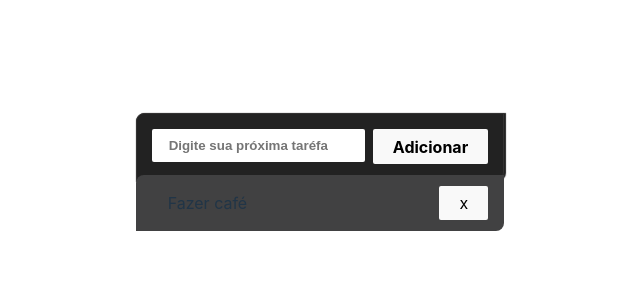
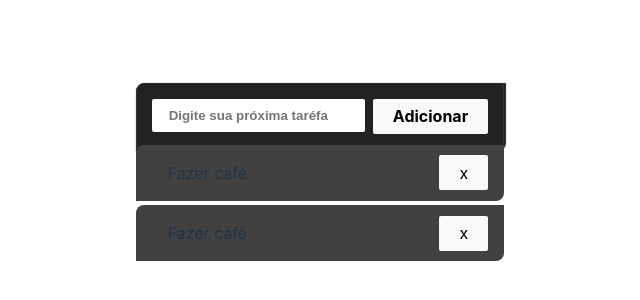
Before and after one commit to raioramalho/todo-list-frontend, a React (Vite) app: page / in a window 1280 px wide. Shown: the part 228-528 px from the top of the page, without its empty margins (320-960 px from the left). Built offline with nearby package versions, Linux system fonts and the light colour scheme.

Commit message:
Update style and files

```diff
--- a/src/components/Bar.jsx
+++ b/src/components/Bar.jsx
@@ -1,7 +1,7 @@
 import React from "react";
 import Button from "./Button"
 import Input from "./Input"
-import './Bar.css'
+import './style/Bar.css'
 
 
 const Bar = (
--- a/src/components/Button.jsx
+++ b/src/components/Button.jsx
@@ -1,4 +1,4 @@
-import './Button.css'
+import './style/Button.css'
 
 function funClick(){
     console.log('click')
--- a/src/components/Card.jsx
+++ b/src/components/Card.jsx
@@ -1,9 +1,17 @@
-import './Card.css'
+import './style/Card.css'
 import Task from './Task'
 
 const Card = (
-    <div id="card">
-        {Task}
+    <div>
+        <div id="card">
+            {Task}
+        </div>
+
+        <hr></hr>
+
+        <div id="card">
+            {Task}
+        </div>
     </div>
 )
 
--- a/src/components/Input.jsx
+++ b/src/components/Input.jsx
@@ -1,4 +1,4 @@
-import './Input.css'
+import './style/Input.css'
 
 function funcInput(){
     console.log("Digitando..")
--- a/src/components/Task.jsx
+++ b/src/components/Task.jsx
@@ -1,9 +1,13 @@
-import './Task.css'
+import './style/Task.css'
+
+function delTask() {
+    console.log("Deleting task..")
+}
 
 const Task = (
     <div id="taskContent">
         <p>Fazer café</p>
-        <button>x</button>
+        <button id="delTask" onClick={delTask}>x</button>
     </div>
 )
 
--- a/src/components/Card.css
+++ b/src/components/style/Card.css
@@ -8,3 +8,10 @@
     align-items: center;
     justify-items: center;
 }
+
+hr {
+    border: none;
+    width: auto;
+    margin: 0.15rem;
+    border-radius: 3px;
+}
--- a/src/components/Task.css
+++ b/src/components/style/Task.css
@@ -10,5 +10,4 @@
 
 #taskContent > button {
     font-weight: normal;
-
 }
```
Also changed, not shown: src/components/style/Bar.css (renamed from src/components/Bar.css), src/components/style/Button.css (renamed from src/components/Button.css), src/components/style/Input.css (renamed from src/components/Input.css).
